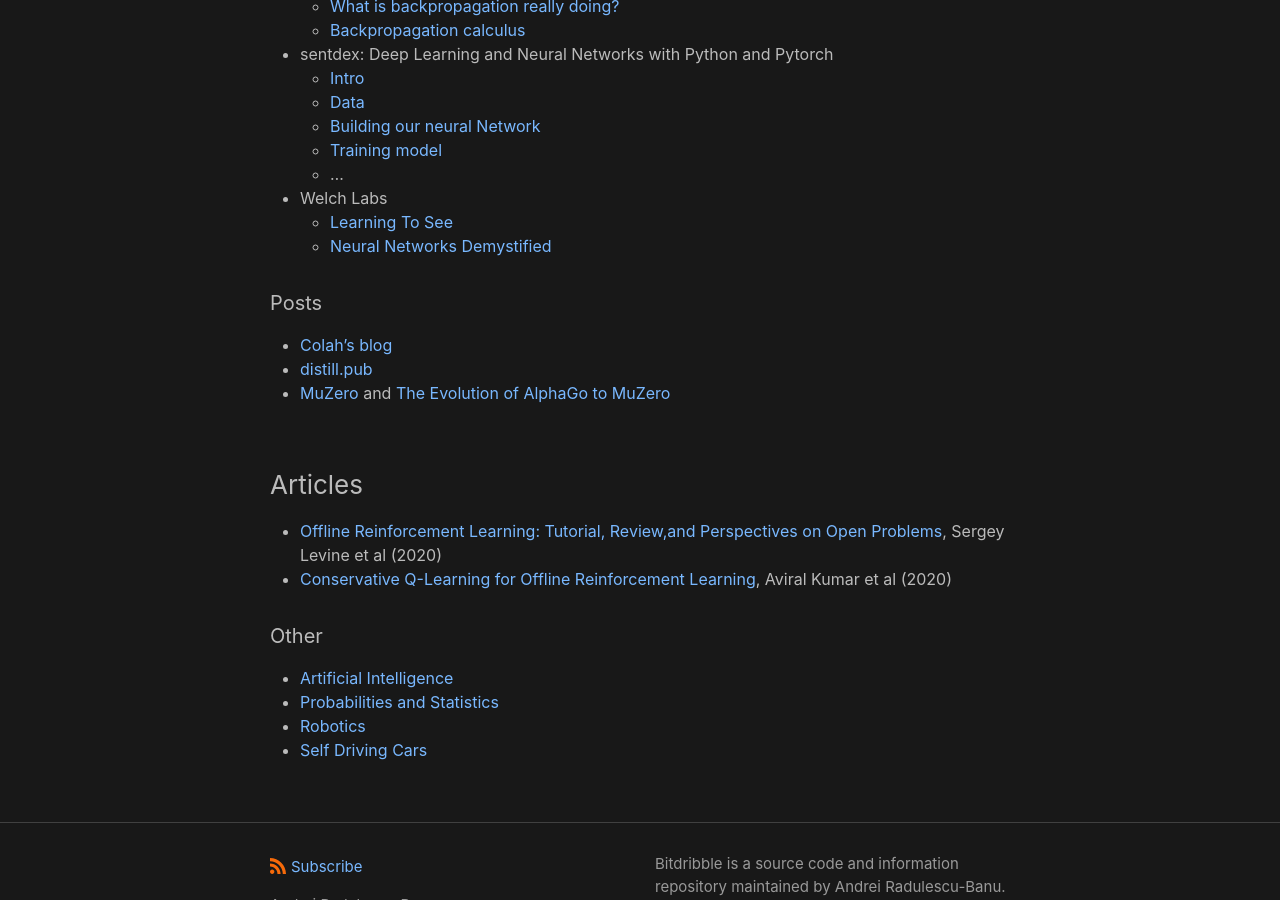
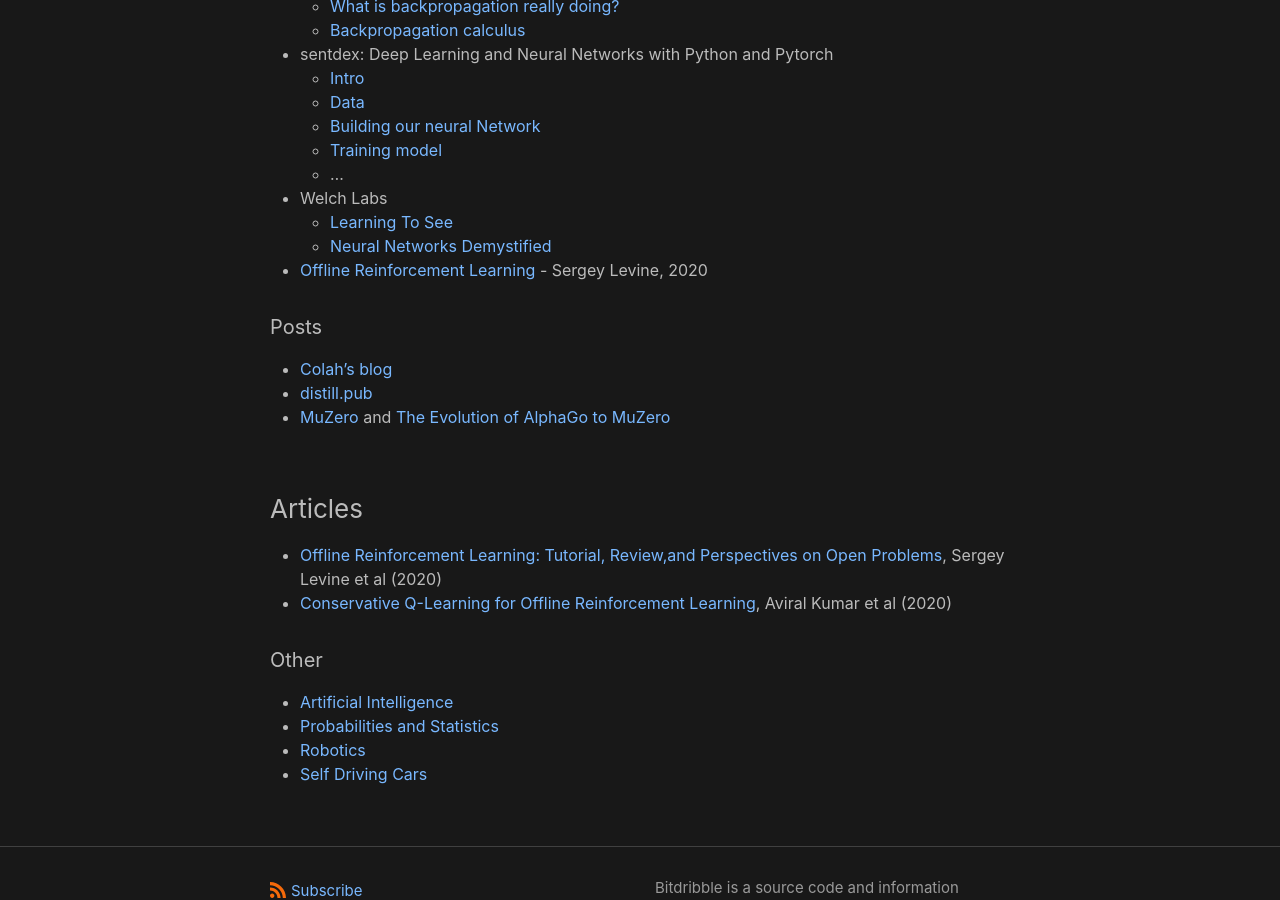
Before and after one commit to analytiq-hub/sigagent.github.io, a Jekyll site: the page built from machine_learning.md, in a window 1280 px wide and 900 px high, scrolled down 440 px. Built offline with Jekyll 4.4.1, drawn with Linux system fonts in a browser that asks for light colours.

Commit message:
*** empty log message ***

```diff
--- a/machine_learning.md
+++ b/machine_learning.md
@@ -22,6 +22,7 @@ title: Machine Learning
 * Welch Labs
   * [Learning To See](https://www.youtube.com/watch?v=i8D90DkCLhI)
   * [Neural Networks Demystified](https://www.youtube.com/watch?v=bxe2T-V8XRs)
+* [Offline Reinforcement Learning](https://www.youtube.com/watch?v=IUAePhU0E7Y) - Sergey Levine, 2020
 
 #### Posts
 * [Colah's blog](http://colah.github.io/)
```
